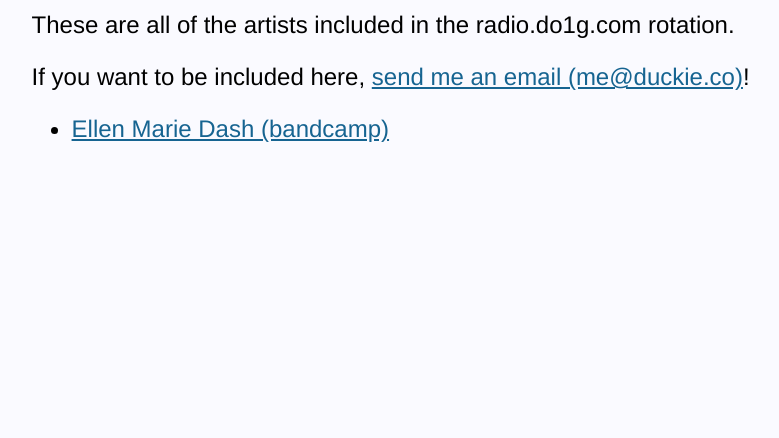
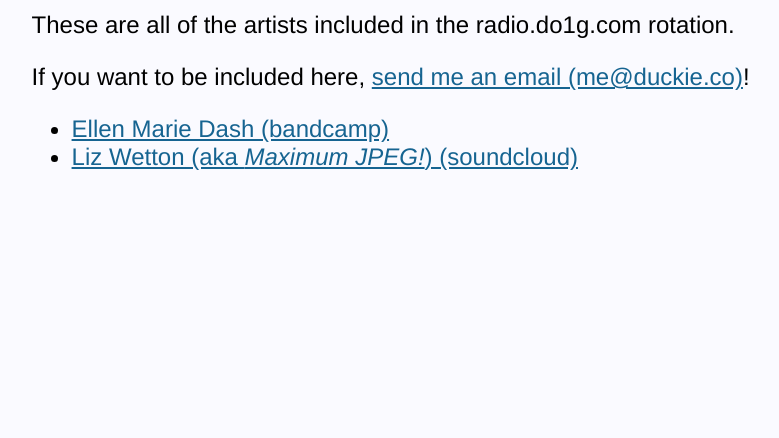
Before and after one commit to duckinator/radio, a plain HTML site: page web/index.html in a window 1280 px wide. Shown: the part 362-800 px from the top of the page, without its empty margins (208-987 px from the left). Drawn offline with Linux system fonts and the light colour scheme; no server answers.

Commit message:
Update index.html

```diff
--- a/web/index.html
+++ b/web/index.html
@@ -41,6 +41,7 @@
 
 <ul>
     <li><a href="https://duckinator.bandcamp.com">Ellen Marie Dash (bandcamp)</a></li>
+    <li><a href="https://soundcloud.com/maximum-jpeg">Liz Wetton (aka <em>Maximum JPEG!</em>) (soundcloud)</a></li>
 </ul>
 
 <script>
```
